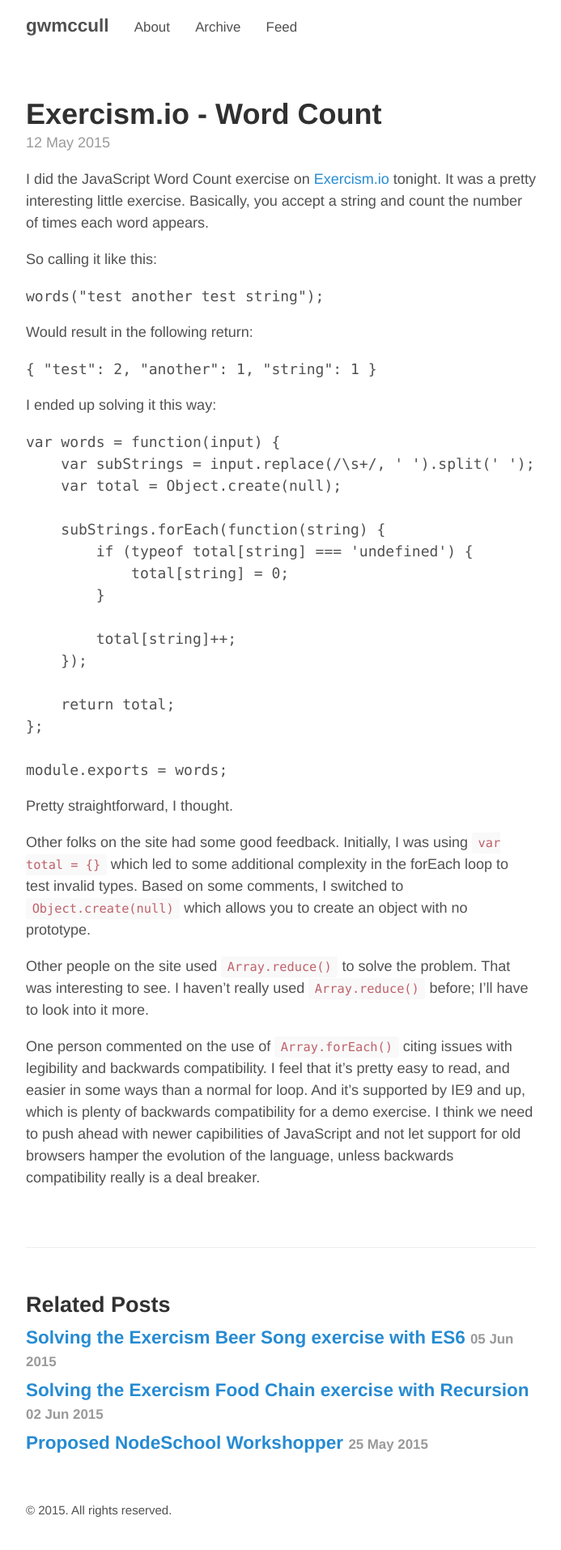
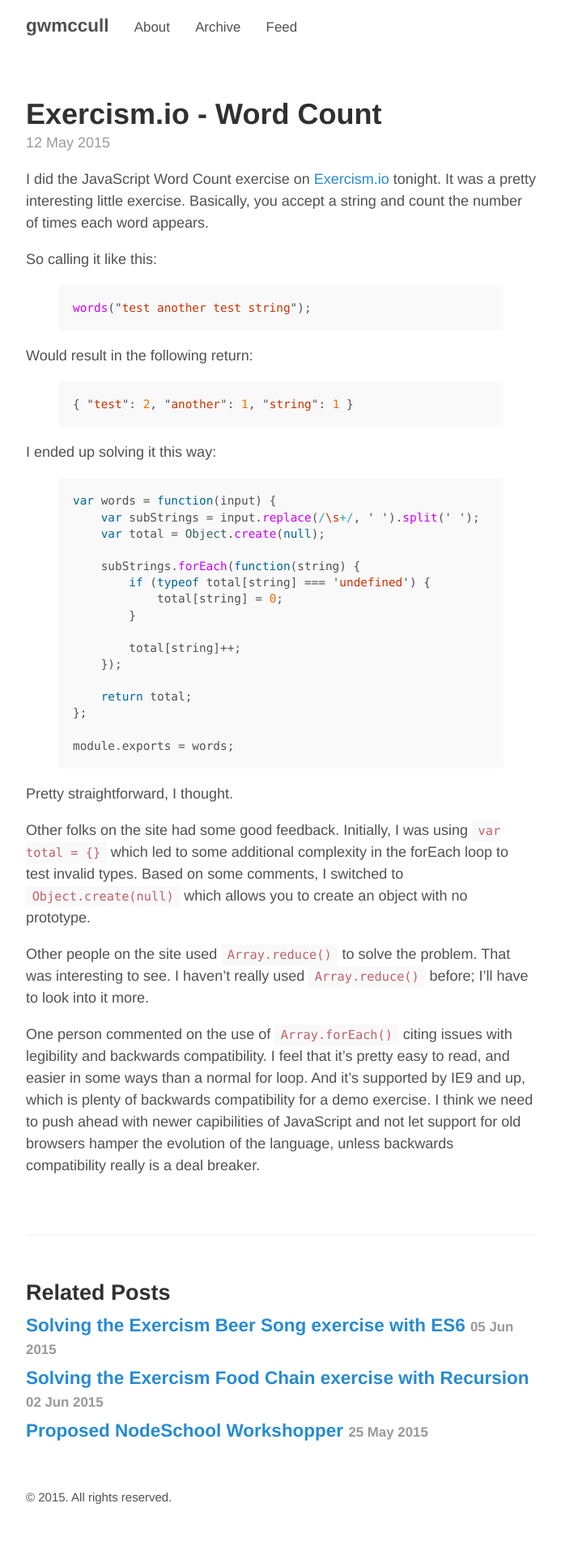
Before and after one commit to gwmccull/gwmccull.github.io, a Jekyll site: the page built from _posts/2015-05-12-exercism-word-count.md, in a window 1280 px wide. Shown: the whole page at 81% size, without its empty margins (293-986 px from the left). Built offline with Jekyll 4.4.1, drawn with Linux system fonts in a browser that asks for light colours.

Commit message:
Change highlighter syntax

````diff
--- a/_posts/2015-05-12-exercism-word-count.md
+++ b/_posts/2015-05-12-exercism-word-count.md
@@ -7,17 +7,17 @@ I did the JavaScript Word Count exercise on [Exercism.io](http://exercism.io) to
 little exercise.  Basically, you accept a string and count the number of times each word appears.
 
 So calling it like this:
-```JavaScript
+{% highlight javascript %}
 words("test another test string");
-```
+{% endhighlight %}
 
 Would result in the following return:
-```JavaScript
+{% highlight javascript %}
 { "test": 2, "another": 1, "string": 1 }
-```
+{% endhighlight %}
 
 I ended up solving it this way:
-```JavaScript
+{% highlight javascript %}
 var words = function(input) {
     var subStrings = input.replace(/\s+/, ' ').split(' ');
     var total = Object.create(null);
@@ -34,7 +34,7 @@ var words = function(input) {
 };
 
 module.exports = words;
-```
+{% endhighlight %}
 
 Pretty straightforward, I thought.
 
````
